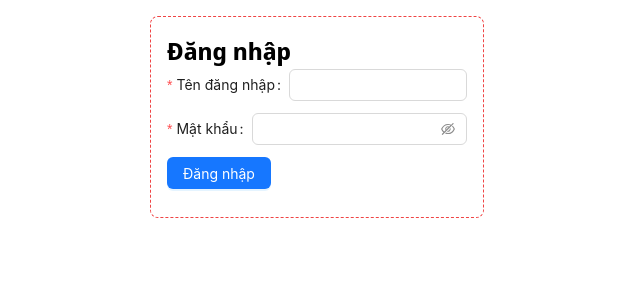
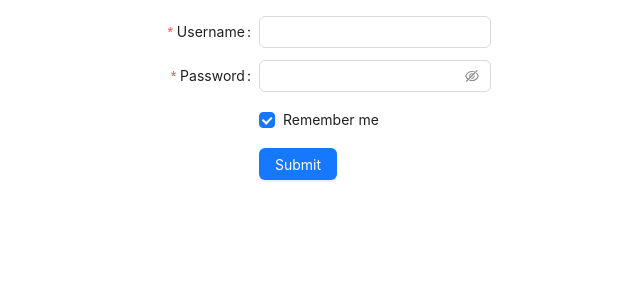
Before and after one commit to Wender511/files-management-system, a React (Create React App) app: page /login in a window 1280 px wide. Shown: the top 300 px of the page, without its empty margins (323-963 px from the left). Built offline with nearby package versions, Linux system fonts and the light colour scheme.

Commit message:
change login page

```diff
--- a/package.json
+++ b/package.json
@@ -29,7 +29,8 @@
     "tailwind": "^4.0.0",
     "tailwindcss-animate": "^1.0.7",
     "typescript": "^4.9.5",
-    "web-vitals": "^2.1.4"
+    "web-vitals": "^2.1.4",
+    "xlsx": "^0.18.5"
   },
   "scripts": {
     "start": "react-scripts start",
--- a/src/components/pages/Employees/EmployeeList.tsx
+++ b/src/components/pages/Employees/EmployeeList.tsx
@@ -1,6 +1,9 @@
-import { Space, message } from 'antd';
+import { Button, Space, Upload, message } from 'antd';
+import { UploadOutlined } from '@ant-design/icons';
 import { ColumnsType } from 'antd/es/table';
 import { useState } from 'react';
+import * as xlsx from 'xlsx';
+import { UploadProps } from 'antd/lib';
 
 import BasicTable from 'src/components/BasicTable/BasicTable';
 import { EmployeesProp } from 'src/types';
@@ -18,6 +21,9 @@ function EmployeesList({ data }: Props) {
     { key: 4, title: 'Địa chỉ', width: 100, dataIndex: 'address' },
     { key: 5, title: 'Số điện thoại', width: 100, dataIndex: 'string' },
   ];
+  const handleTableChange = (pagination: any) => {
+    console.log('product list call');
+  };
   const handleUpload = (json: any) => {
     setUploading(true);
     fetch('https://run.mocky.io/v3/435e224c-44fb-4773-9faf-380c5e6a2188', {
@@ -35,9 +41,65 @@ function EmployeesList({ data }: Props) {
         setUploading(false);
       });
   };
+  const uploadProps: UploadProps = {
+    name: 'excel-file',
+    accept: '.xlsx, .xls',
+    showUploadList: false,
+    multiple: false,
+
+    onChange(info) {
+      if (info.file.status !== 'uploading') {
+        const reader = new FileReader();
+        reader.onload = e => {
+          const data = e.target?.result;
+          const workbook = xlsx.read(data, { type: 'array' });
+          const sheetName = workbook.SheetNames[0];
+          const worksheet = workbook.Sheets[sheetName];
+          const json = xlsx.utils.sheet_to_json(worksheet);
+          handleUpload(json);
+        };
+        reader.readAsArrayBuffer(info.fileList[0].originFileObj as Blob);
+      }
+    },
+    beforeUpload(file: any) {
+      console.log('file:', file);
+      const isExcel =
+        file.type === 'application/vnd.ms-excel' ||
+        file.type ===
+          'application/vnd.openxmlformats-officedocument.spreadsheetml.sheet';
+      const isSize = file.size / 1024 / 1024 < 100;
+      if (!isExcel) {
+        message.error('Vui lòng chỉ nhập file Excel (định dạng XLS/XLSX)!');
+        return false;
+      }
+      if (!isSize) {
+        message.error('Nhập file dung lượng nhỏ hơn 100MB!');
+        return false;
+      }
+      return false;
+    },
+  };
   return (
     <Space className='w-full' direction='vertical'>
-      <BasicTable columns={columns} data={data} extra={} />
+      <BasicTable
+        columns={columns}
+        data={data}
+        extra={
+          <>
+            <Button type='default'>Export</Button>
+            <Button>Import</Button>
+            <Upload {...uploadProps}>
+              <Button icon={<UploadOutlined />} loading={uploading}>
+                Import
+              </Button>
+            </Upload>
+            <Button type='primary' onClick={() => {}}>
+              Thêm hàng
+            </Button>
+          </>
+        }
+        onChange={handleTableChange}
+      />
     </Space>
   );
 }
--- a/src/pages/Empolyees/index.tsx
+++ b/src/pages/Empolyees/index.tsx
@@ -1,5 +1,12 @@
+import EmployeesList from 'src/components/pages/Employees/EmployeeList';
+
 function EmpolyeesPage() {
-  return <>Trang nhân viên</>;
+  // const {
+  //   data: employeesData,
+  //   mutate,
+  //   error,
+  // } = useSWR(PRODUCSTENDPOINT, getAPI);
+  return <>{/* <EmployeesList></EmployeesList> */}</>;
 }
 
 export default EmpolyeesPage;
--- a/src/pages/Login/index.tsx
+++ b/src/pages/Login/index.tsx
@@ -1,55 +1,56 @@
-import { useState } from "react";
-import { Form, Input, Button } from 'antd';
-
-const Login:React.FC = () => {
-    const onFinish = (values: any) => {
+import { useState } from 'react';
+import { Form, Input, Button, Checkbox } from 'antd';
+type FieldType = {
+  username?: string;
+  password?: string;
+  remember?: string;
+};
+const Login: React.FC = () => {
+  const hanldeSubmitForm = (values: any) => {
     console.log('Received values:', values);
   };
-
+  const hadleFailed = (values: any) => {};
   return (
-        <div className="border border-red-500 border-dashed rounded-lg p-4">
-          <div style={{ maxWidth: '300px', margin: '0 auto' }}>
-            <h2>Đăng nhập</h2>
     <Form
-              name="register"
-              onFinish={onFinish}
-              scrollToFirstError
+      name='basic'
+      labelCol={{ span: 8 }}
+      wrapperCol={{ span: 16 }}
+      style={{ maxWidth: 600 }}
+      initialValues={{ remember: true }}
+      onFinish={hanldeSubmitForm}
+      onFinishFailed={hadleFailed}
+      autoComplete='off'
     >
-              <Form.Item
-                name="username"
-                label="Tên đăng nhập"
-                rules={[
-                  {
-                    required: true,
-                    message: 'Vui lòng nhập tên đăng nhập!',
-                  },
-                ]}
+      <Form.Item<FieldType>
+        label='Username'
+        name='username'
+        rules={[{ required: true, message: 'Please input your username!' }]}
       >
         <Input />
       </Form.Item>
 
-              <Form.Item
-                name="password"
-                label="Mật khẩu"
-                rules={[
-                  {
-                    required: true,
-                    message: 'Vui lòng nhập mật khẩu!',
-                  },
-                ]}
-                hasFeedback
+      <Form.Item<FieldType>
+        label='Password'
+        name='password'
+        rules={[{ required: true, message: 'Please input your password!' }]}
       >
         <Input.Password />
       </Form.Item>
 
-              <Form.Item >
-                <Button type="primary" htmlType="submit">
-                  Đăng nhập
+      <Form.Item<FieldType>
+        name='remember'
+        valuePropName='checked'
+        wrapperCol={{ offset: 8, span: 16 }}
+      >
+        <Checkbox>Remember me</Checkbox>
+      </Form.Item>
+
+      <Form.Item wrapperCol={{ offset: 8, span: 16 }}>
+        <Button type='primary' htmlType='submit'>
+          Submit
         </Button>
       </Form.Item>
     </Form>
-          </div>
-        </div>
   );
 };
 
```
Also changed, not shown: 1 other file (tests, documents, lock files or other folders). Lines whose indentation alone changed are shown as unchanged.
